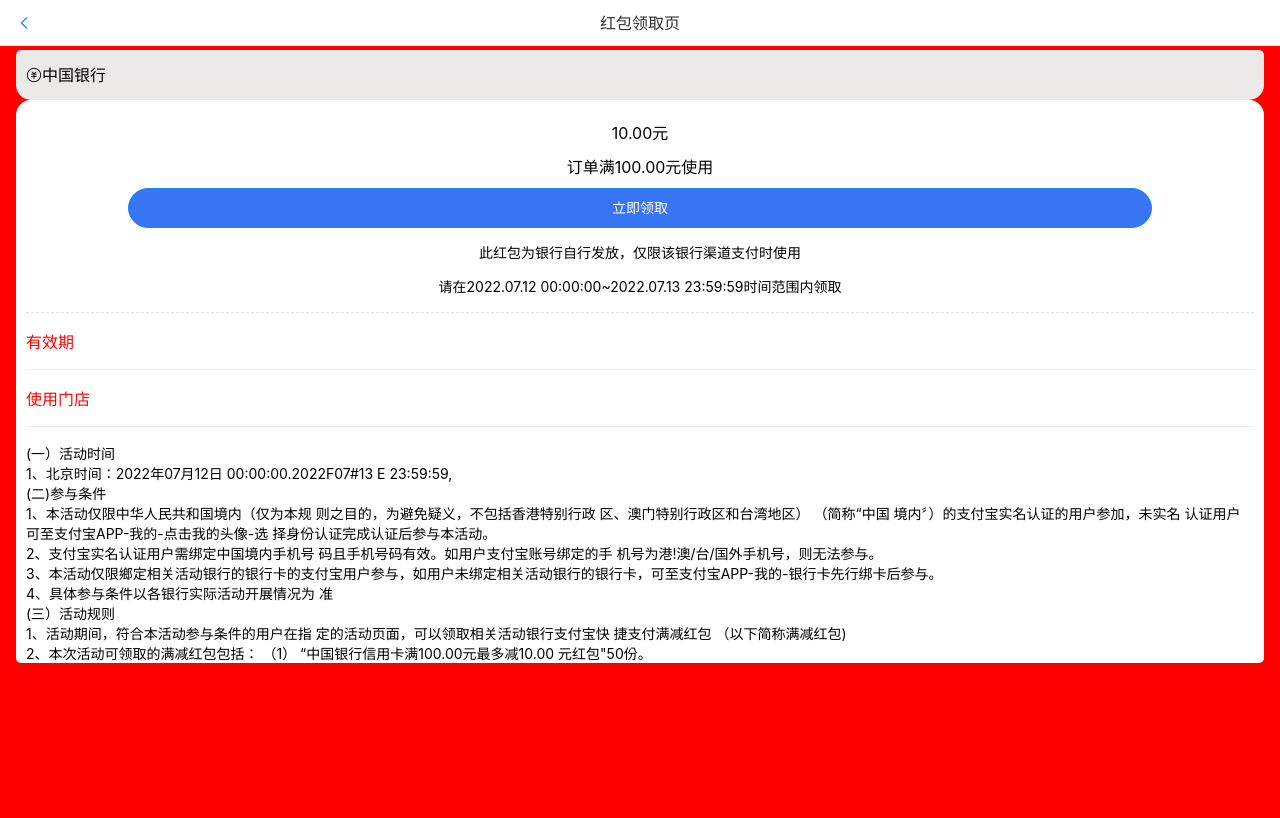
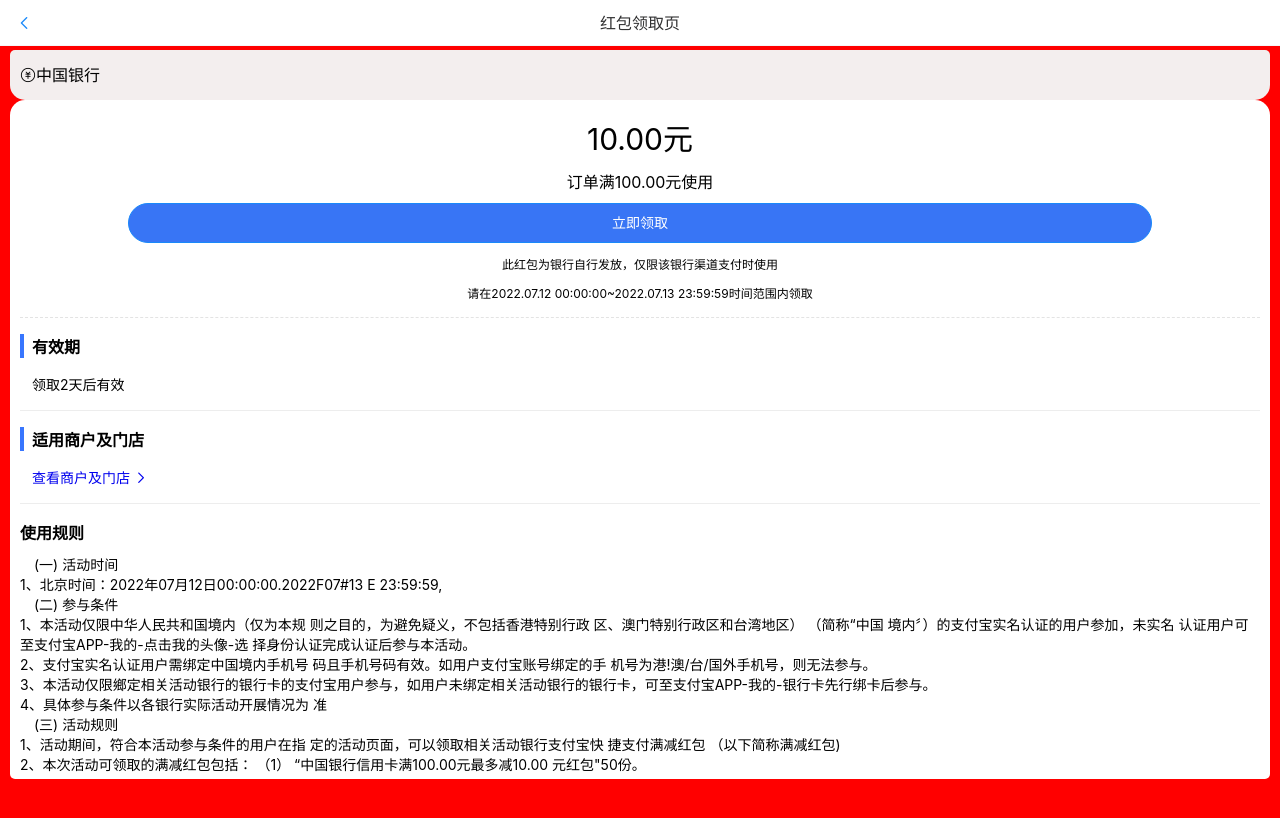
Before and after one commit to liaozhijie8/take_coupon, a Vue app: page / in a window 1280 px wide. Shown: the top 818 px of the page. Built offline with nearby package versions, Linux system fonts and the light colour scheme.

Commit message:
字体样式调整

```diff
--- a/src/components/CouponTake.vue
+++ b/src/components/CouponTake.vue
@@ -6,8 +6,8 @@
     </div>
     <div class="botton">
       <div class="price">
-        <span>10.00元</span>
-        <span>订单满100.00元使用</span>
+        <div><span style="font-size:30px">10.00元</span></div>
+        <div><span>订单满100.00元使用</span></div>
       </div>
       <van-button round type="primary" class="button-set">立即领取</van-button>
       <div class="tip">
@@ -15,15 +15,23 @@
         <p>请在2022.07.12 00:00:00~2022.07.13 23:59:59时间范围内领取</p>
       </div>
       <van-divider class="divider-set" dashed></van-divider>
-      <span>有效期</span>
+      <div class="classifyItem">
+        <p>有效期</p>
+        <p>领取<span>2</span>天后有效</p>
+      </div>
       <van-divider class="divider-set" />
-      <span>使用门店</span>
+      <div class="classifyItem">
+        <p>适用商户及门店</p>
+        <p><a href="#">查看商户及门店
+            <van-icon name="arrow" />
+          </a></p>
+      </div>
       <van-divider class="divider-set" />
+      <div class="classifyItem">使用规则</div>
       <div class="rule-detail">
-        <span>(一）活动时间</span>
-        <p>1、北京时间：2022年07月12日
-          00:00:00.2022F07#13 E 23:59:59,</p>
-        <span>(二)参与条件</span>
+        <span>(一) 活动时间</span>
+        <p>1、北京时间：2022年07月12日00:00:00.2022F07#13 E 23:59:59,</p>
+        <span>(二) 参与条件</span>
         <p>1、本活动仅限中华人民共和国境内（仅为本规
           则之目的，为避免疑义，不包括香港特别行政
           区、澳门特别行政区和台湾地区）
@@ -43,7 +51,7 @@
           4、具体参与条件以各银行实际活动开展情况为
           准
         </p>
-        <span>(三）活动规则</span>
+        <span>(三) 活动规则</span>
         <p>
           1、活动期间，符合本活动参与条件的用户在指
           定的活动页面，可以领取相关活动银行支付宝快
@@ -86,30 +94,28 @@
 
 .coupon-container {
   text-align: center;
-  margin: 50px 16px;
+  margin: 50px 10px;
 
   .top {
     padding-left: 10px;
     line-height: 50px;
     text-align: left;
     height: 50px;
-    background-color: rgb(236, 233, 233);
+    background-color: rgb(243, 238, 238);
     border-radius: 5px;
     border-bottom-left-radius: 15px;
     border-bottom-right-radius: 15px;
   }
 
   .botton {
-    padding: 0 10px;
+    padding: 5px 10px 5px;
     border-radius: 5px;
     border-top-left-radius: 15px;
     border-top-right-radius: 15px;
-    padding-top: 10px;
     background-color: white;
 
     .price {
-      span {
-        display: block;
+      div {
         margin: 10px 0;
       }
     }
@@ -122,7 +128,7 @@
 
     .tip {
       p {
-        font-size: 14px;
+        font-size: 12px;
       }
     }
 
@@ -131,20 +137,39 @@
       border-color: rgb(218, 218, 218);
     }
 
-    >span {
-      display: block;
+    .classifyItem {
       text-align: left;
-      color: red;
+      font-weight: bold;
+      font-size: 16px;
+
+      p {
+        display: block;
+      }
+
+      p:first-child {
+        border-left: 4px solid #3876fe;
+        padding-left: 8px;
+      }
+
+      p:last-child {
+        font-size: 14px;
+        font-weight: normal;
+        padding-left: 12px;
+      }
     }
 
     .rule-detail {
+      margin-top: 10px;
       text-align: left;
       font-size: 14px;
-      span{
-        text-indent: 2em;
+
+      span {
+        display: block;
+        text-indent: 1em;
       }
-      p{
-        margin:0;
+
+      p {
+        margin: 0;
       }
     }
   }
```
